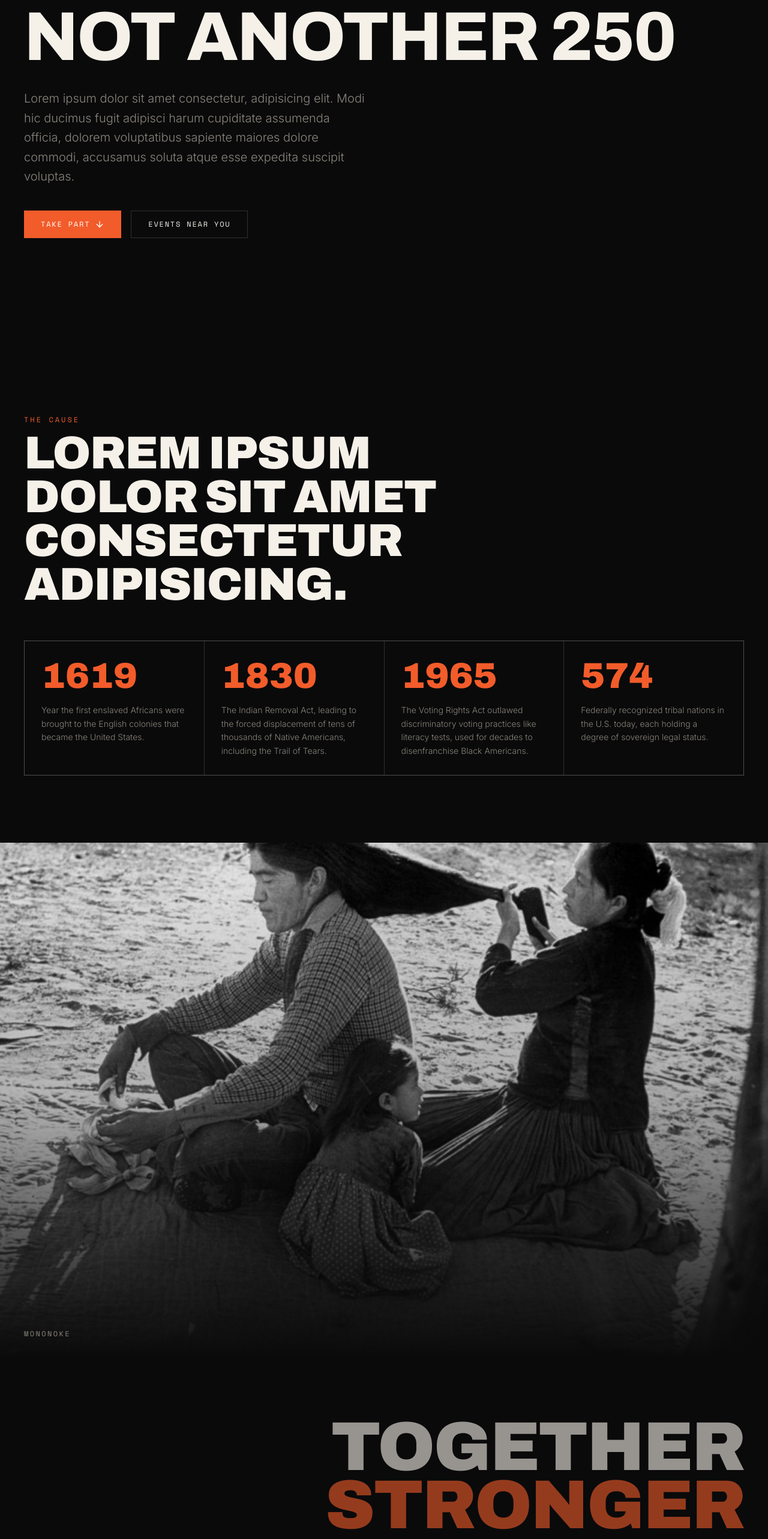
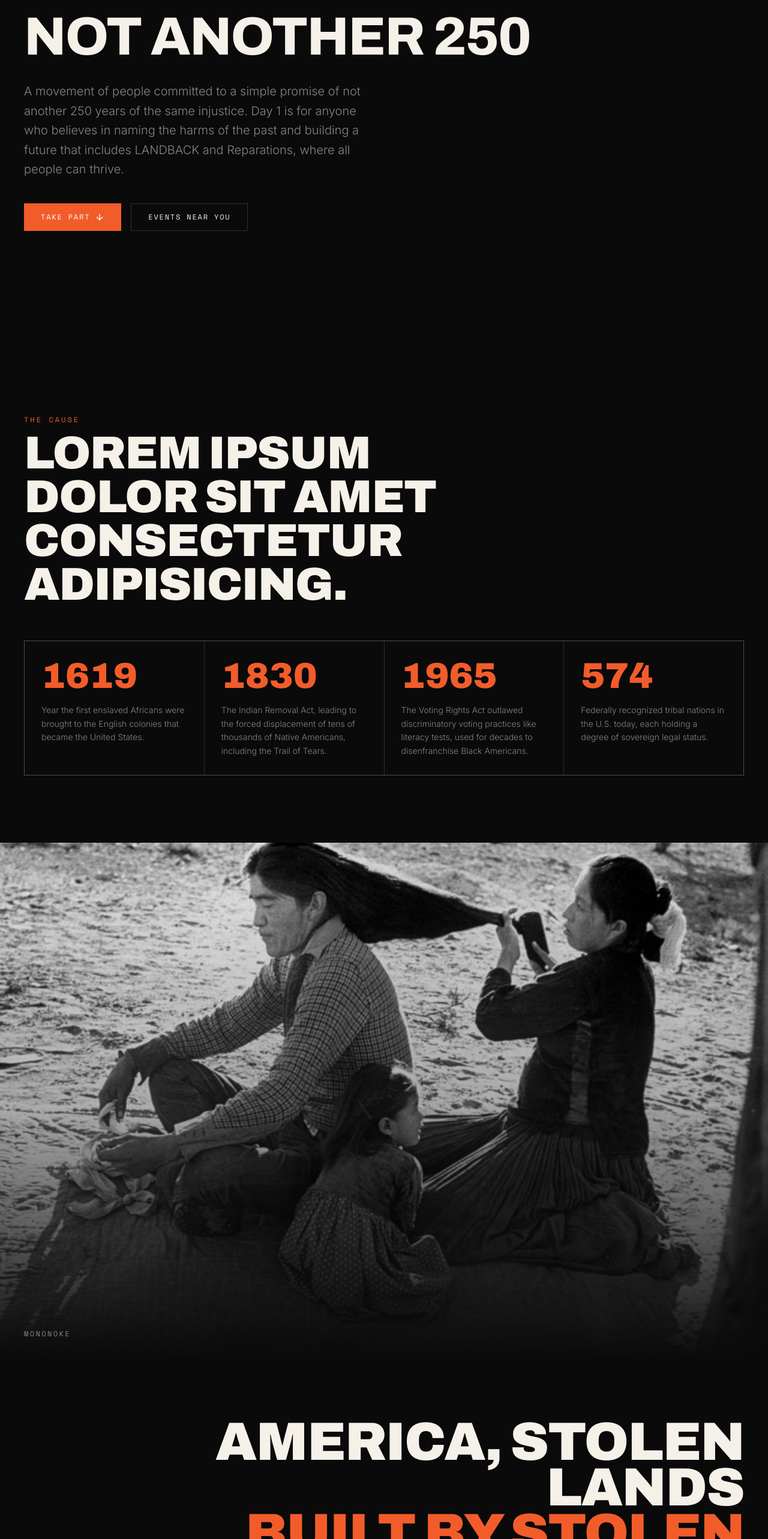
Before and after one commit to dayonemovement/dayonemovement.github.io, a React (Vite) app: page / in a window 1280 px wide. Shown: the part 220-2786 px from the top of the page at 60% size. Built offline with nearby package versions, Linux system fonts and the light colour scheme.

Commit message:
added a bit more content

```diff
--- a/src/components/Hero.jsx
+++ b/src/components/Hero.jsx
@@ -27,7 +27,7 @@ export default function Hero() {
                     transition={transition(0)}
                     className="mb-6 font-mono text-xs uppercase text-accent tracking-[0.3em] md:text-sm"
                 >
-                    Lorem, ipsum dolor sit amet. Itaque iste qui nam! 250 Rerum?
+                    Day One
                 </motion.p>
 
                 <h1 className="font-display text-display leading-[0.95]">
@@ -49,10 +49,7 @@ export default function Hero() {
                     transition={transition(0.3)}
                     className="mt-8 max-w-xl text-lg leading-relaxed text-muted md:text-xl"
                 >
-                    Lorem ipsum dolor sit amet consectetur, adipisicing elit. Modi hic
-                    ducimus fugit adipisci harum cupiditate assumenda officia, dolorem
-                    voluptatibus sapiente maiores dolore commodi, accusamus soluta atque
-                    esse expedita suscipit voluptas.
+                    A movement of people committed to a simple promise of not another 250 years of the same injustice. Day 1 is for anyone who believes in naming the harms of the past and building a future that includes LANDBACK and Reparations, where all people can thrive.
                 </motion.p>
 
                 <motion.div
@@ -63,7 +60,7 @@ export default function Hero() {
                     className="mt-10 flex flex-wrap gap-4"
                 >
                     <a
-                        href="#takePart"
+                        href="#cta"
                         className="group inline-flex items-center gap-2 bg-accent px-7 py-3.5 font-mono text-xs uppercase tracking-[0.15em] text-white transition-opacity hover:opacity-90 focus-visible:outline focus-visible:outline-2 focus-visible:outline-offset-2 focus-visible:outline-accent"
                     >
                         Take part
@@ -73,7 +70,7 @@ export default function Hero() {
                         />
                     </a>
                     <a
-                        href="#eventsNearYou"
+                        href="/events"
                         className="inline-flex items-center border border-line px-7 py-3.5 font-mono text-xs uppercase tracking-[0.15em] transition-colors hover:border-text focus-visible:outline focus-visible:outline-2 focus-visible:outline-offset-2 focus-visible:outline-text"
                     >
                         Events near you
--- a/src/components/Statement.jsx
+++ b/src/components/Statement.jsx
@@ -39,7 +39,7 @@ export default function Statement({ statement, align = 'left' }) {
                     ))}
                 </h2>
                 {statement.foot && (
-                    <p className="mt-6 max-w-md font-mono text-xs uppercase tracking-[0.2em] text-muted md:text-sm">
+                    <p className="mt-8 text-lg leading-relaxed text-muted md:text-xl">
                         {statement.foot}
                     </p>
                 )}
--- a/src/data/resources.js
+++ b/src/data/resources.js
@@ -1,17 +1,17 @@
-import navajo from "../assets/navajo.jpg"
+import protest from "../assets/protest.jpg"
 import responceAct from "../assets/responseAct.png"
-import hero from "../assets/hero.png"
+import poster from "../assets/poster.png"
 
 export const resources = [
   {
     id: 'tibetan-language-primer',
     title: 'Draft Your Own Local Community Safety Policy',
     description: 'A beginner-friendly guide covering the Tibetan script, pronunciation, and common phrases.',
-    category: 'Toolkit',
+    category: 'Toolkits',
     tags: ['tibetan', 'beginner', 'guide'],
     type: 'pdf', // 'link' | 'pdf' | 'image'
     url: '/resources/tibetan-primer.pdf',
-    thumbnail: navajo,
+    thumbnail: protest,
   },
   {
     id: 'monastery-map',
@@ -27,10 +27,10 @@ export const resources = [
     id: 'flag-illustration',
     title: '4th of You lie banner',
     description: 'A high-resolution illustration available for educational and non-commercial use.',
-    category: 'Banner',
+    category: 'Artwork',
     tags: ['illustration', 'culture'],
     type: 'image',
     url: '/images/resources/snow-lion-full.jpg',
-    thumbnail: hero,
+    thumbnail: poster,
   },
 ]
--- a/src/index.css
+++ b/src/index.css
@@ -11,12 +11,16 @@
   --bg: #f3efe6;
   --surface: #ffffff;
   --border: #1512100f;
-  --line: #15121026;     /* harder rule */
+  --line: #15121026;
+  /* harder rule */
   --text: #14110c;
   --muted: #6c665b;
-  --accent: #d8401c;     /* ember */
-  --accent-2: #f0a818;   /* flare */
-  --glow: 216 64 28;     /* rgb of accent, for glows */
+  --accent: #d8401c;
+  /* ember */
+  --accent-2: #f0a818;
+  /* flare */
+  --glow: 216 64 28;
+  /* rgb of accent, for glows */
 }
 
 .dark {
@@ -49,14 +53,17 @@
   /* fluid type */
   --text-mega: clamp(3.5rem, 14vw, 14rem);
   --text-mega--line-height: 0.82;
-  --text-display: clamp(2.75rem, 9vw, 8rem);
+  --text-display: clamp(2.25rem, 7vw, 6.5rem);
   --text-display--line-height: 0.9;
   --text-hero: clamp(2.25rem, 6vw, 5.5rem);
   --text-hero--line-height: 0.95;
 }
 
 @layer base {
-  html { scroll-behavior: smooth; }
+  html {
+    scroll-behavior: smooth;
+  }
+
   body {
     background: var(--bg);
     color: var(--text);
@@ -67,17 +74,37 @@
     overflow-x: hidden;
     transition: background-color 0.5s ease, color 0.5s ease;
   }
-  h1, h2, h3, h4 {
+
+  h1,
+  h2,
+  h3,
+  h4 {
     font-family: var(--font-display);
     font-weight: 800;
     line-height: 0.95;
     letter-spacing: -0.02em;
     text-transform: uppercase;
   }
-  a { color: inherit; text-decoration: none; }
-  img { display: block; max-width: 100%; }
-  ::selection { background: var(--accent); color: #fff; }
-  :focus-visible { outline: 2px solid var(--accent); outline-offset: 3px; }
+
+  a {
+    color: inherit;
+    text-decoration: none;
+  }
+
+  img {
+    display: block;
+    max-width: 100%;
+  }
+
+  ::selection {
+    background: var(--accent);
+    color: #fff;
+  }
+
+  :focus-visible {
+    outline: 2px solid var(--accent);
+    outline-offset: 3px;
+  }
 }
 
 @layer components {
@@ -87,8 +114,11 @@
     margin-inline: auto;
     padding-inline: 1.25rem;
   }
+
   @media (min-width: 768px) {
-    .container { padding-inline: 2.5rem; }
+    .container {
+      padding-inline: 2.5rem;
+    }
   }
 
   /* Brutalist outlined headline — used for ghosted, defiant type */
@@ -96,6 +126,7 @@
     color: transparent;
     -webkit-text-stroke: 1.5px var(--text);
   }
+
   .text-outline-accent {
     color: transparent;
     -webkit-text-stroke: 1.5px var(--accent);
@@ -104,15 +135,27 @@
 
 @layer utilities {
   @keyframes marquee {
-    from { transform: translateX(0); }
-    to { transform: translateX(-50%); }
+    from {
+      transform: translateX(0);
+    }
+
+    to {
+      transform: translateX(-50%);
+    }
   }
+
   .animate-marquee {
     animation: marquee 28s linear infinite;
   }
+
   @media (prefers-reduced-motion: reduce) {
-    .animate-marquee { animation: none; }
-    html { scroll-behavior: auto; }
+    .animate-marquee {
+      animation: none;
+    }
+
+    html {
+      scroll-behavior: auto;
+    }
   }
 }
 
--- a/src/pages/Home.jsx
+++ b/src/pages/Home.jsx
@@ -3,7 +3,9 @@ import Facts from "../components/Facts"
 import Statement from "../components/Statement"
 import pImage from '../assets/navajo.jpg'
 import ParallaxImage from "../components/ParallaxImage"
-import Videos from "../components/Videos"
+import Reveal from "../components/Reveal"
+import { Link } from "react-router-dom"
+import { ArrowUpRight } from "lucide-react"
 export default function Home() {
 
 
@@ -14,7 +16,33 @@ export default function Home() {
       <Facts />
       <ParallaxImage src={pImage} alt="Renewal" caption="Mononoke" />
 
-      <Statement statement={{ kind: 'loud', lines: ['Together', 'Stronger'], foot: 'A shared experience of oppression' }} align="right" />
+      <Statement
+        statement={{
+          kind: 'loud',
+          lines: ['America, stolen lands', 'built by stolen hands.'],
+          foot: "The 4th of YOU LIE (July), 2026 marks 250 years of a fictional story this country has told about itself. Day 1 is the telling of the real history and the start of another story. We're calling it Day 1 because that's what it is. July 5th, 2026 is the day after America's 250th and the first day of a better, more just and equitable world, unyielding solidarity between Black & Indigenous Peoples, the unflinching demand for genuine repair of past harms and a future that belongs to and includes all of us."
+        }}
+        align="right" />
+
+
+      <section className="relative overflow-hidden border-t border-line py-28 text-center md:py-40" id="cta">
+        <div className="glow pointer-events-none absolute left-1/2 top-1/2 h-[70vmin] w-[70vmin] -translate-x-1/2 -translate-y-1/2" />
+        <Reveal className="container relative">
+          <h2 className="mx-auto max-w-3xl font-display text-display font-black">
+            Submit your <span className="text-accent">Packet</span>.
+          </h2>
+          <p className="mx-auto mt-6 max-w-md text-muted">
+            Learn the history. Share the story. Refuse the silence. Solidarity is the freedom
+            struggle's longest road home.
+          </p>
+          <Link
+            to="https://form.jotform.com/261651421910045"
+            className="mt-10 group inline-flex items-center gap-2 bg-accent px-9 py-4 font-mono text-xs uppercase tracking-[0.15em] text-white transition-opacity hover:opacity-90"
+          >
+            Form <ArrowUpRight size={16} className="transition-transform group-hover:translate-x-0.5 group-hover:-translate-y-0.5" />
+          </Link>
+        </Reveal>
+      </section>
     </main>
   )
 }
```
Also changed, not shown: src/assets/poster.png (added), src/assets/protest.jpg (added).
